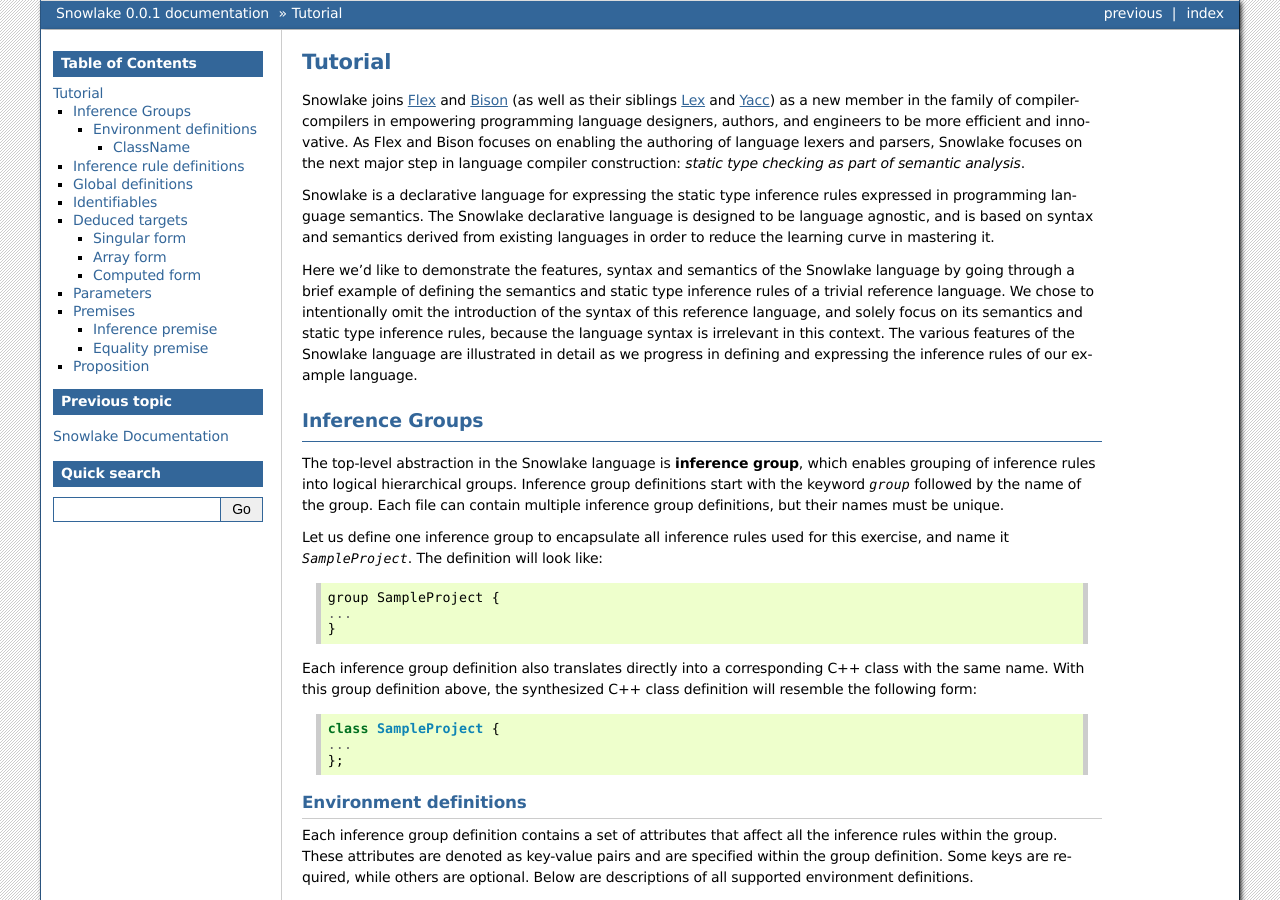
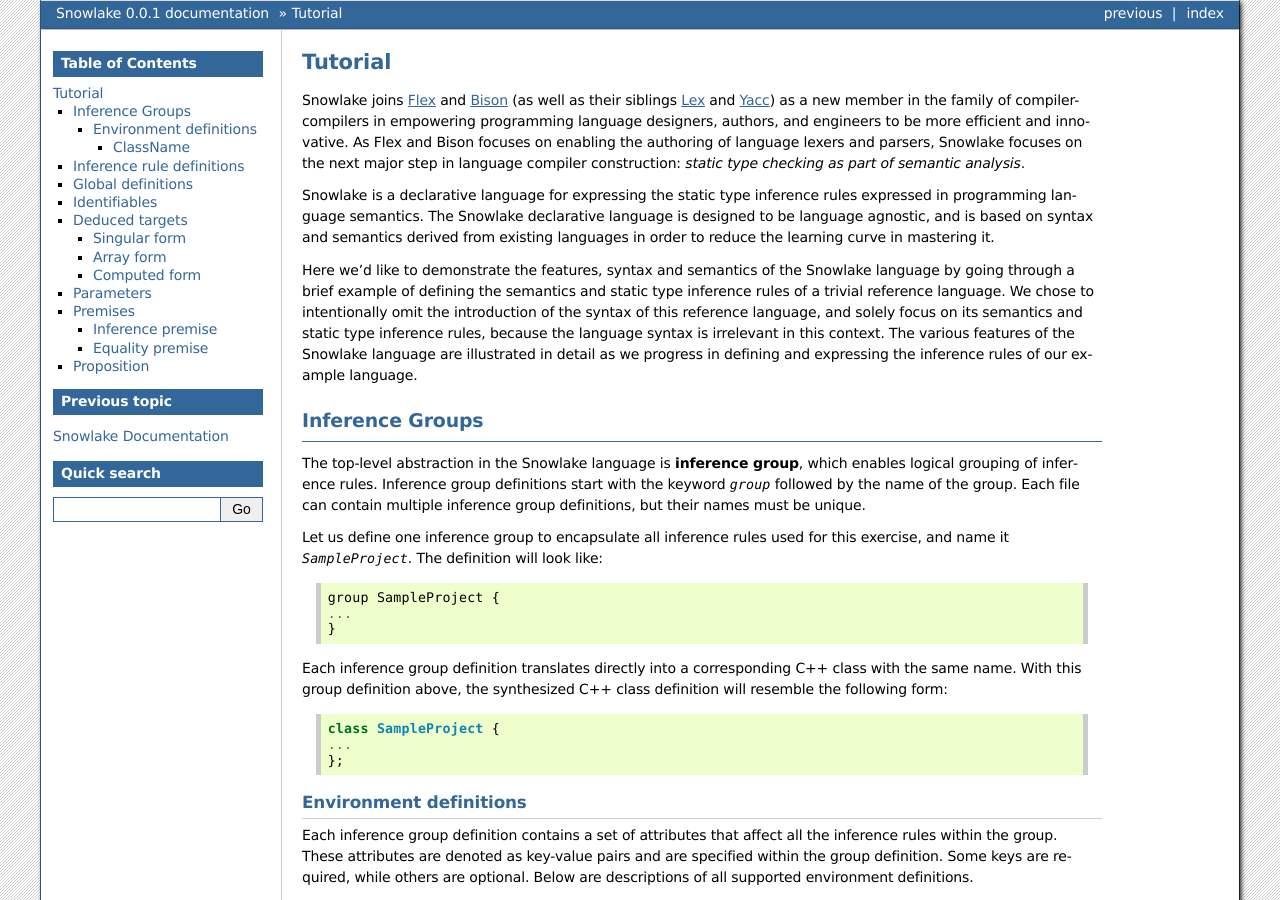
Before and after one commit to libcxx/Snowlake, a Sphinx documentation site: the page built from docs/source/tutorial.rst, in a window 1280 px wide and 900 px high. Built offline with Sphinx 7.4.7, drawn with Linux system fonts in a browser that asks for light colours.

Commit message:
Refine wordings in "Inference Groups" section [ci skip]

```diff
--- a/docs/source/tutorial.rst
+++ b/docs/source/tutorial.rst
@@ -40,7 +40,7 @@ Inference Groups
 ################
 
 The top-level abstraction in the Snowlake language is **inference group**,
-which enables grouping of inference rules into logical hierarchical groups.
+which enables logical grouping of inference rules.
 Inference group definitions start with the keyword `group` followed by the
 name of the group. Each file can contain multiple inference group definitions,
 but their names must be unique.
@@ -53,7 +53,7 @@ look like::
   ...
   }
 
-Each inference group definition also translates directly into a corresponding
+Each inference group definition translates directly into a corresponding
 C++ class with the same name. With this group definition above, the
 synthesized C++ class definition will resemble the following form::
 
```
